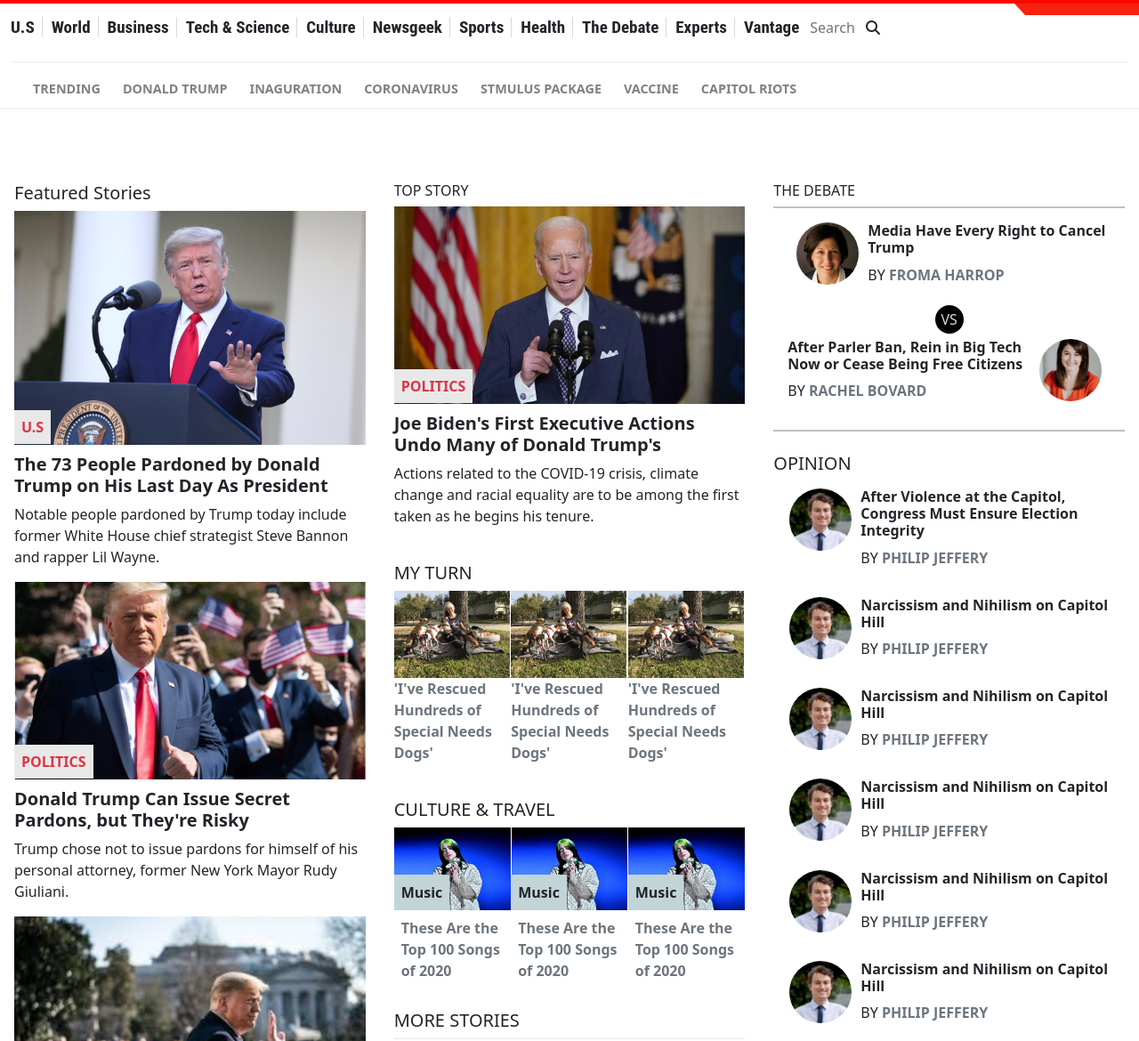
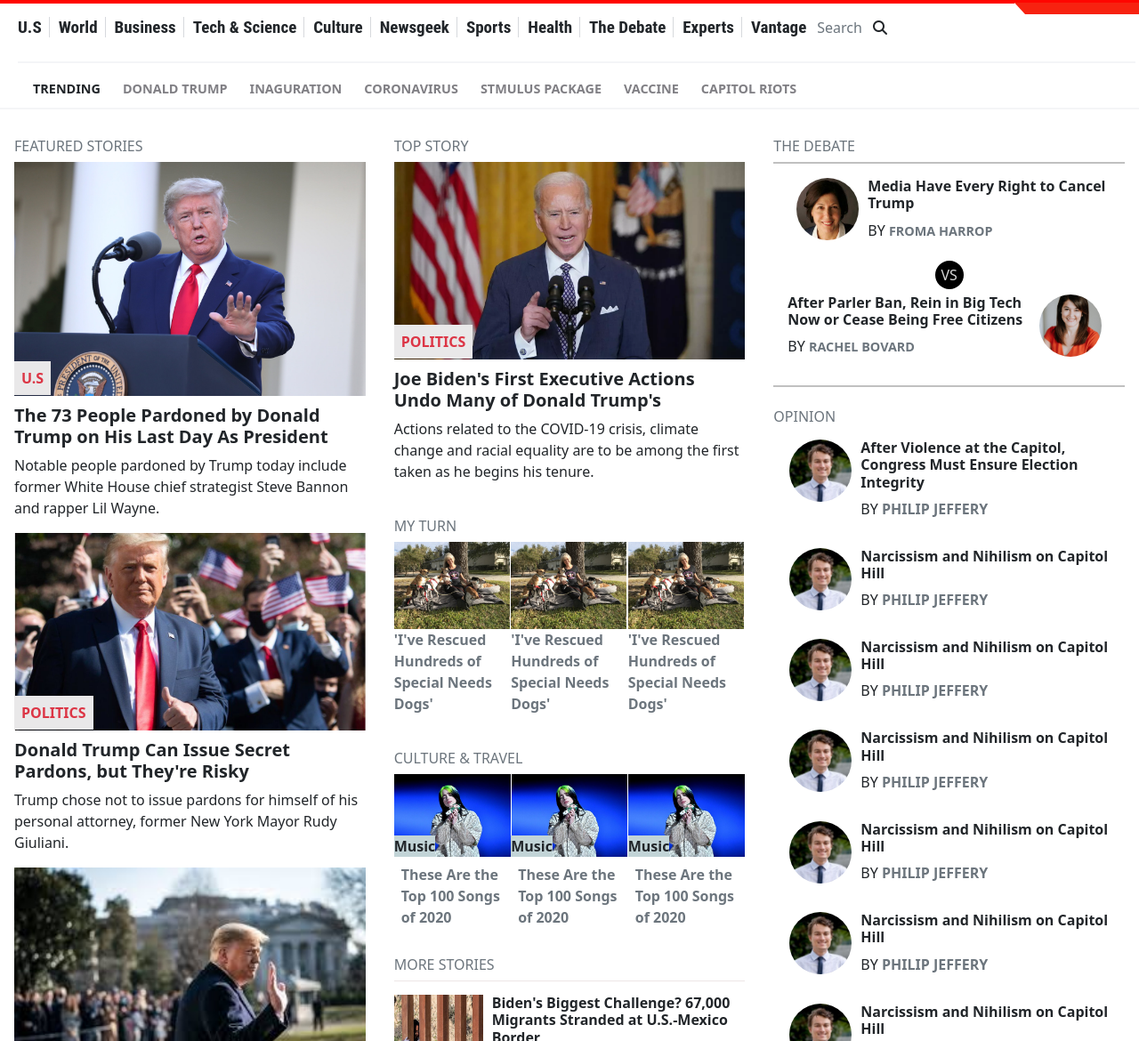
Before and after one commit to mahbubul14/newsweek-clone, a website: page index.html in a window 1280 px wide. Shown: the part 84-1254 px from the top of the page at 89% size. Drawn offline with nearby package versions, Linux system fonts and the light colour scheme.

Commit message:
css done for all screen

```diff
--- a/index.html
+++ b/index.html
@@ -25,7 +25,7 @@
                 </div>
             </div>
             <!-- ..........header for large screen....... -->
-            <div class="d-none d-sm-none d-lg-block">
+            <div class="d-none d-md-none d-lg-block">
               <div class="head-style"></div>
               <div class="top-lg-nav container-fluid red d-flex justify-content-between p-3">
                   <p class="text-white m-3">Wed, Jan 20, 2021</p>
@@ -37,7 +37,7 @@
               </div>
             </div>
             <!-- ...............end................. -->
-            <div class="container-fluid d-none d-sm-none d-lg-block">
+            <div class="container-fluid ms-2 d-none d-sm-none d-lg-block">
                 <ul class="navbar1 list-unstyled fw-bold d-flex justify-content-lg-start">
                   <li><a class="nav-list1 text-dark text-decoration-none nav-r-line" href="#">U.S</a></li>
                   <li><a class="nav-list1 text-dark text-decoration-none nav-r-line" href="#">World</a></li>
@@ -61,7 +61,7 @@
             <div class="container-fluid d-none d-sm-none d-lg-block">
               <div class="row">
                 <ul class="navbar2 d-flex list-unstyled fw-bold justify-content-sm-start">
-                  <li><a class="navbar-list2 active fs-7" href="#">TRENDING</a></li>
+                  <li><a class="navbar-list2 text-dark fs-7" href="#">TRENDING</a></li>
                   <li><a class="navbar-list2 fs-7" href="#">DONALD TRUMP</a></li>
                   <li><a class="navbar-list2 fs-7" href="#">INAGURATION</a></li>
                   <li><a class="navbar-list2 fs-7" href="#">CORONAVIRUS</a></li>
@@ -73,12 +73,36 @@
             </div>
         </nav>
     </header>
-    <main  class="container-fluid">
+    <main  class="container-fluid mt-xs-none mt-sm-5 mt-lg-0 ">
       <div class="row">
+        <!-- <div class="p-2 mb-2 d-sm-block d-md-none" id="top-story">
+          <div>
+            <h6 class="text-secondary">TOP STORY</h6>
+            <div class="img-box">
+                <a href="#"><img class="feat-img" src="./images/biden2.png" alt=""/></a>
+              <div class="bottom-left">
+                <p><a class="text-danger fw-bold text-decoration-none bg-grey p-2" href="#">POLITICS</a></p>
+              </div>
+            </div>
+            <div class="img-text">
+              <h5>
+                <a class="fw-bold text-decoration-none text-dark" href="#"
+                  >Joe Biden's First Executive Actions Undo Many of Donald
+                  Trump's</a
+                >
+              </h5>
+              <p>
+                Actions related to the COVID-19 crisis, climate change and
+                racial equality are to be among the first taken as he begins his
+                tenure.
+              </p>
+            </div>
+          </div>
+        </div> -->
         <div class="p-2 col-lg-4 col-md-6 col-sm-12 content-1">
             <div class="p-2 mb-2" id="featured-stories">
               <div>
-                <h5>Featured Stories</h5>
+                <h6 class="text-secondary">FEATURED STORIES</h6>
                 <div class="img-box">
                   <a href="#"><img class="feat-img" src="./images/donald1.png" alt=""/></a>
                   <div class="bottom-left">
@@ -248,9 +272,9 @@
             </div>
         </div>
         <div class="p-2 col-lg-4 col-md-6 col-sm-12 content-2">
-            <div class="p-2 mb-2" id="top-story">
+             <div class="p-2 mb-2" id="top-story">
               <div>
-                <h6>TOP STORY</h6>
+                <h6 class="text-secondary">TOP STORY</h6>
                 <div class="img-box">
                     <a href="#"><img class="feat-img" src="./images/biden2.png" alt=""/></a>
                   <div class="bottom-left">
@@ -274,7 +298,7 @@
             </div>
             <div class="p-2 mb-2" id="my-turn">
               <section>
-                <h5>MY TURN</h5>
+                <h6 class="text-secondary">MY TURN</h6>
                 <div>
                   <div class="myturn d-md-flex justify-n">
                     <div>
@@ -301,14 +325,14 @@
             </div>
             <div class="p-2 mb-2" id="culture">
               <section>
-                <h5>CULTURE & TRAVEL</h5>
+                <h6 class="text-secondary">CULTURE & TRAVEL</h6>
                 <div class="culture d-md-flex justify-n">
                   <div>
                     <a href="#" class="text-decoration-none">
                       <div class="img-box">
                         <img class="l-img" src="./images/culture2.png" alt="" />
                         <div class="bottom-left">
-                        <p class="bottom-left text-dark fw-bold bg-light-sky p-2">Music</p>
+                        <p class="bottom-left text-dark fw-bold bg-light-sky">Music</p>
                         </div>
                       </div>
                         <p class="fw-bold text-secondary m-2">These Are the Top 100 Songs of 2020</p>
@@ -319,7 +343,7 @@
                         <div class="img-box">
                           <img class="l-img" src="./images/culture2.png" alt="" />
                           <div class="bottom-left">
-                          <p class="bottom-left text-dark fw-bold bg-light-sky p-2">Music</p>
+                          <p class="bottom-left text-dark fw-bold bg-light-sky">Music</p>
                           </div>
                         </div>
                           <p class="fw-bold text-secondary m-2">These Are the Top 100 Songs of 2020</p>
@@ -330,7 +354,7 @@
                         <div class="img-box">
                           <img class="l-img" src="./images/culture2.png" alt="" />
                           <div class="bottom-left">
-                          <p class="bottom-left text-dark fw-bold bg-light-sky p-2">Music</p>
+                          <p class="bottom-left text-dark fw-bold bg-light-sky">Music</p>
                           </div>
                         </div>
                           <p class="fw-bold text-secondary m-2">These Are the Top 100 Songs of 2020</p>
@@ -342,7 +366,7 @@
             </div>
             <div class="p-2 mb-2" id="more-stories">
               <section>
-                <h5>MORE STORIES</h5>
+                <h6 class="text-secondary">MORE STORIES</h6>
                 <div>
                   <div class="story-container">
                       <a href="#"><img class="space-r s-img float-start" src="./images/more1.jpg" alt=""/></a>
@@ -433,7 +457,7 @@
             </div>
             <div class="p-2 mb-2" id="latest-news">
               <section>
-                <h5>LATEST NEWS</h5>
+                <h6 class="text-secondary">LATEST NEWS</h6>
                 <div>
                   <div class="news-container">
                     <a href="#"><img class="space-r s-img float-start" src="./images/latest1.jpg" alt=""/></a>
@@ -505,7 +529,7 @@
         <div class="p-2 col-lg-4 col-md-6 col-sm-12 content-3">
             <div class="p-2 mb-2" id="the-debate">
               <section>
-                <h6>THE DEBATE</h6>
+                <h6 class="text-secondary">THE DEBATE</h6>
                 <div>
                   <div class="debate-section p-3">
                     <div class="d-flex">
@@ -513,7 +537,7 @@
                       <div class="">
                         <h6><a class="text-decoration-none text-dark fw-bold" href="#">Media Have Every Right to Cancel Trump</a></h6>
                         <p>
-                          BY <span> <a class="fw-bold text-muted text-decoration-none" href="#">FROMA HARROP</a></span>
+                          BY <span><a class="fw-bold fs-7 text-muted text-decoration-none" href="#">FROMA HARROP</a></span>
                         </p>
                       </div>
                     </div>
@@ -524,7 +548,7 @@
                       <div>
                         <h6><a class="text-decoration-none text-dark fw-bold" href="#">After Parler Ban, Rein in Big Tech Now or Cease Being Free Citizens</a></h6>
                         <p>
-                          BY <span> <a class="fw-bold text-muted text-decoration-none" href="#">RACHEL BOVARD</a></span>
+                          BY <span> <a class="fw-bold fs-7 text-muted text-decoration-none" href="#">RACHEL BOVARD</a></span>
                         </p>
                       </div>
                       <div>
@@ -536,8 +560,8 @@
               </section>
             </div>
             <div class="p-2 mb-2" id="opinion">
-              <section>
-                <h5>OPINION</h5>
+              <section class="opinion-section">
+                <h6 class="text-secondary">OPINION</h6>
                 <div>
                 <div class="d-flex p-2">
                   <a href="#"><img class="s-r-img rounded-circle" src="./images/opinion1.jpg" alt=""/></a>
@@ -622,6 +646,19 @@
                       </p>
                     </div>
                   </div>
+                  <!-- .........form section........ -->
+                  <div class="p-2 mb-2" id="signup">
+                    <div class="insight-box form-box container-fluid bg-grey p-4">
+                      <div class="d-flex">
+                        <img class="n-icon" src="./images/favicon-32x32.png" alt="" />
+                        <h6 class="fw-bold">START YOUR DAY WITH OUR <br> TOP 5 ARTICLES</h6>
+                      </div>
+                        <input type="text" placeholder="Email address" />
+                        <br>
+                        <button class="red text-white fw-bold m-2 p-2 border-light">FREE SIGN UP &gt;</button>
+                    </div>
+                  </div>
+                  <!-- ...........end(form-section).......... -->
                   <div class="insight-box">
                     <div class="img-box">
                         <a href="#"><img class="insight2-img" src="./images/sponsored-r.jpg" alt=""/></a>
@@ -666,17 +703,6 @@
                   </div>
                 </div>
               </section>
-            </div>
-            <div class="p-2 mb-2" id="signup">
-              <div class="insight-box form-box container-fluid bg-grey p-4">
-                <div class="d-flex">
-                  <img class="n-icon" src="./images/favicon-32x32.png" alt="" />
-                  <h6 class="fw-bold">START YOUR DAY WITH OUR <br> TOP 5 ARTICLES</h6>
-                </div>
-                  <input type="text" placeholder="Email address" />
-                  <br>
-                  <button class="red text-white fw-bold m-2 p-2 border-light">FREE SIGN UP &gt;</button>
-              </div>
             </div>
         </div>
       </div>
--- a/style.css
+++ b/style.css
@@ -87,7 +87,7 @@
 
 .head-style {
   position: absolute;
-  top: 88px;
+  top: 87px;
   right: 0%;
   height: 20px;
   display: block;
@@ -98,8 +98,14 @@
 
 /* .....................main section css..................... */
 
-main {
-  margin-top: 50px;
+@media only screen and (max-width: 585px) {
+  main {
+    margin-top: 50px;
+  }
+}
+
+#top-story div {
+  order: 1;
 }
 
 .img-box {
@@ -166,6 +172,14 @@ main {
     width: 200%;
     border-top: 2px solid silver;
     border-bottom: 2px solid silver;
+  }
+}
+
+/* ...opinion section... */
+
+@media only screen and (min-width: 768px) and (max-width: 1000px) {
+  .opinion-section {
+    width: 200%;
   }
 }
 
```
